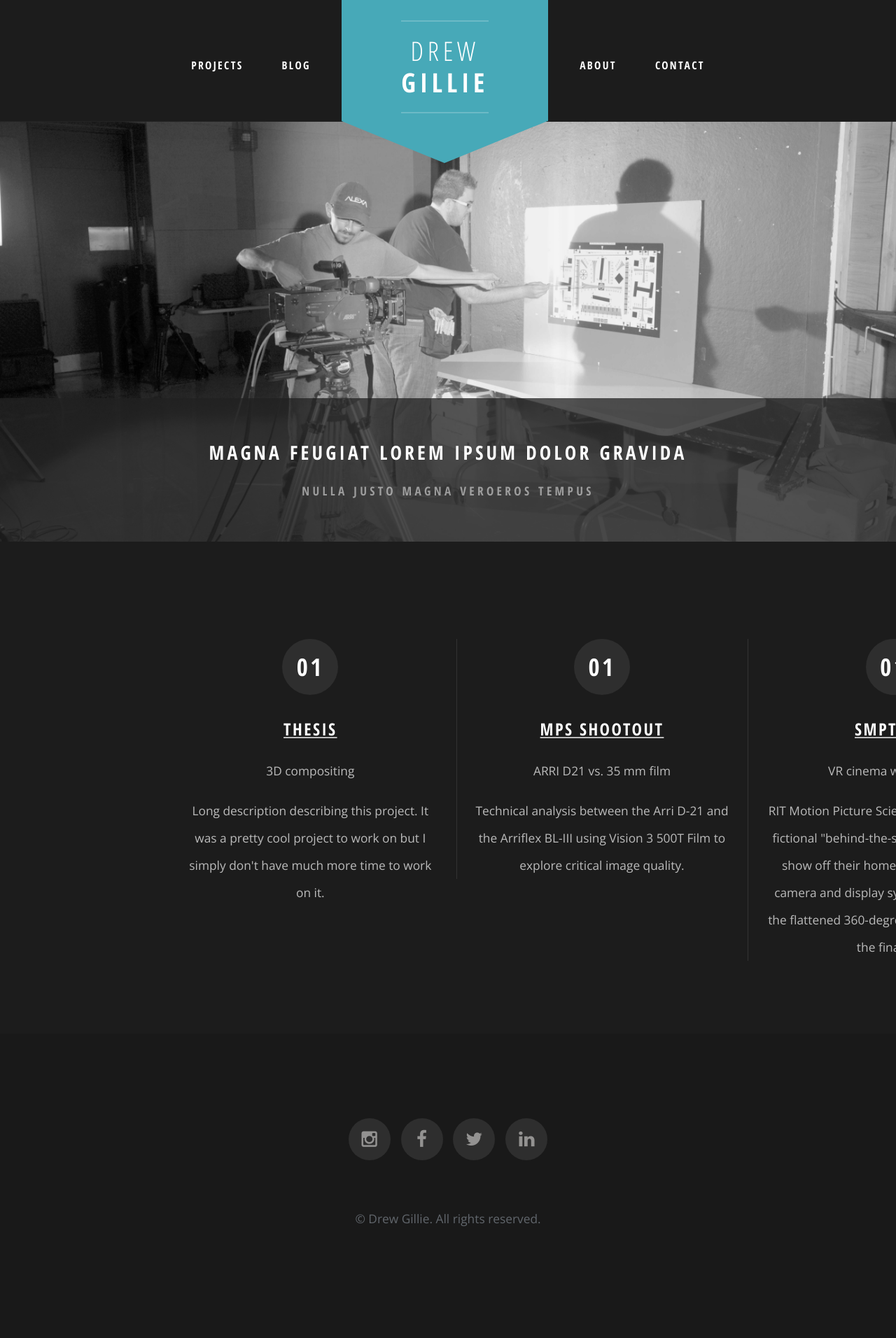
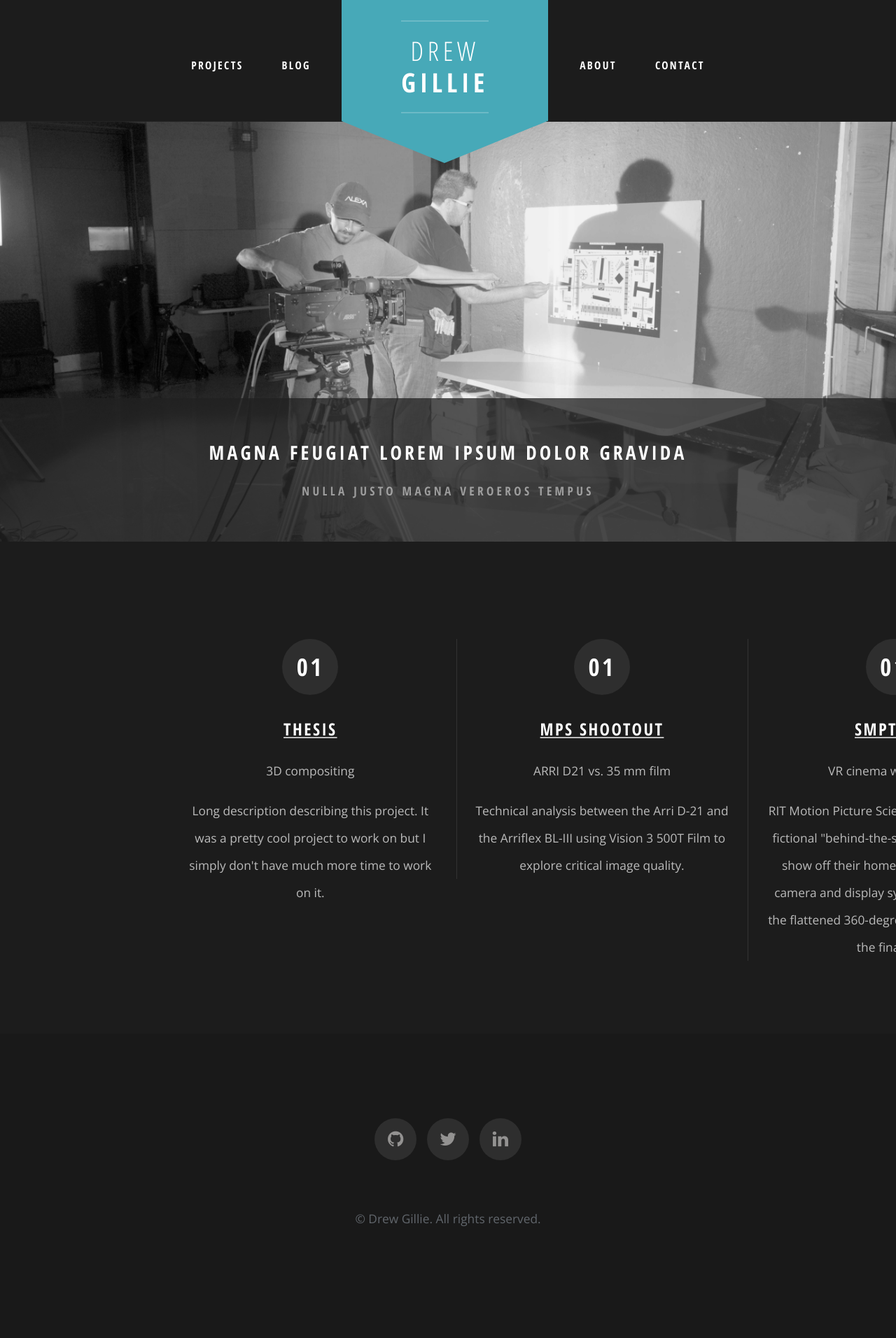
Before and after one commit to drewgillievfx/DrewGillie.com, a Jekyll site: the page built from index.html, in a window 1280 px wide. Shown: the whole page at 70% size. Built offline with Jekyll 4.4.1, drawn with Linux system fonts in a browser that asks for light colours.

Commit message:
Change footer links

```diff
--- a/_config.yml
+++ b/_config.yml
@@ -17,6 +17,7 @@ description: > # this means to ignore newlines until "baseurl:"
   Google search results) and in your feed.xml site description.
 baseurl: "" # the subpath of your site, e.g. /blog
 url: "http://DrewGillie.com" # the base hostname & protocol for your site
+linkedin_username: andrew-gillie-9103a0b3
 twitter_username: DrewGillieVFX
 github_username:  DrewGillieVFX
 
--- a/_includes/footer.html
+++ b/_includes/footer.html
@@ -4,10 +4,9 @@
     <!-- Footer -->
       <div id="footer" class="container">
         <ul class="contact">
-          <li><a href="#" class="icon fa-instagram"><span>Instagram</span></a></li>
-          <li><a href="#" class="icon fa-facebook"><span>Facebook</span></a></li>
-          <li><a href="#" class="icon fa-twitter"><span>Twitter</span></a></li>
-          <li><a href="#" class="icon fa-linkedin"><span>LinkedIn</span></a></li>
+          <li><a href="https://github.com/{{ site.github_username }}" class="icon fa-github"><span>Github</span></a></li>
+          <li><a href="https://twitter.com/{{ site.twitter_username }}" class="icon fa-twitter"><span>Twitter</span></a></li>
+          <li><a href="https://www.linkedin.com/in/{{ site.linkedin_username }}" class="icon fa-linkedin"><span>LinkedIn</span></a></li>
         </ul>
       </div>
 
```
